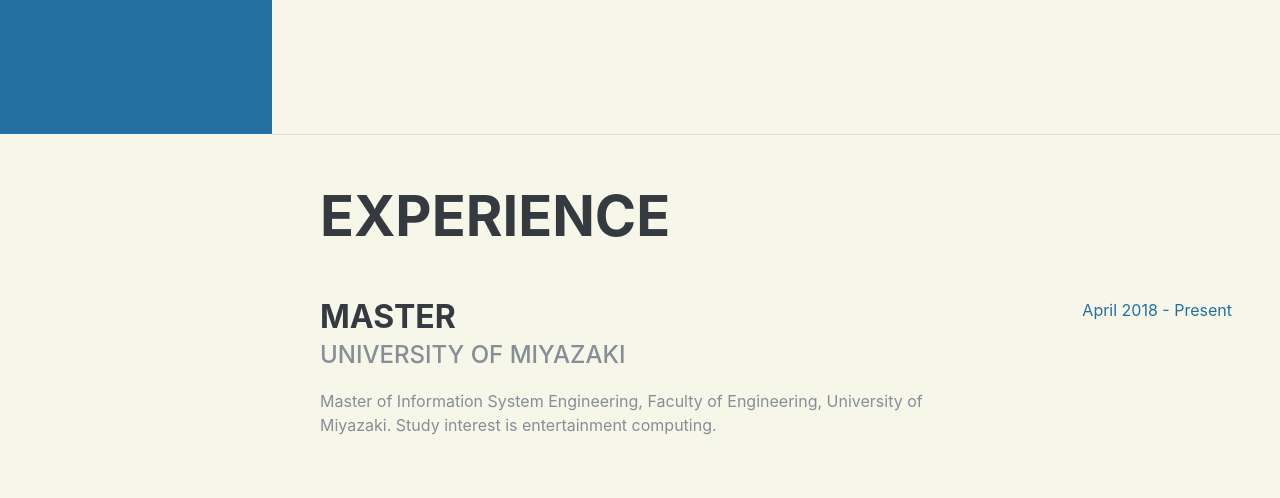
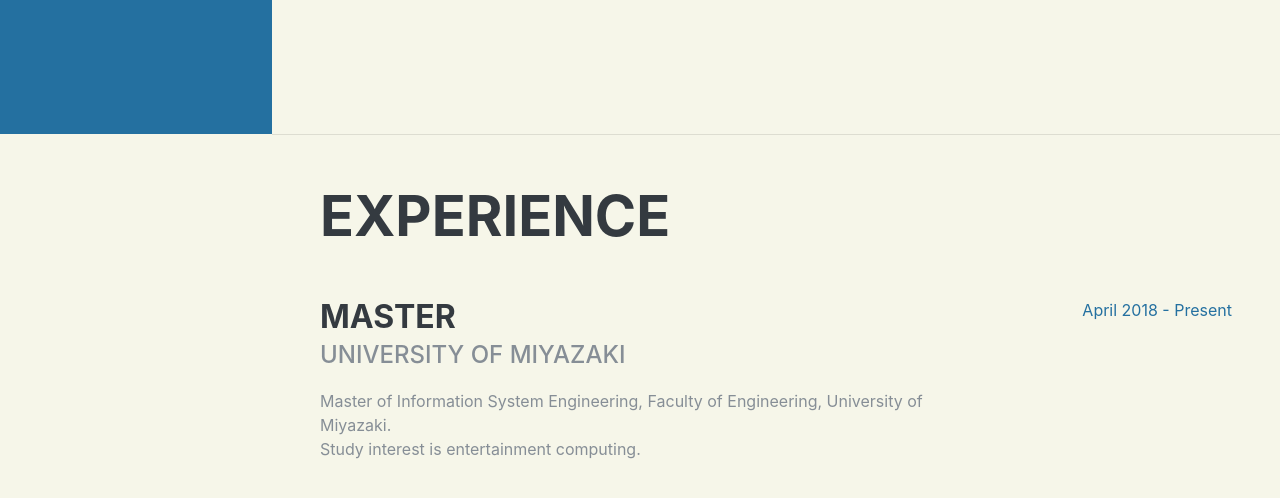
Before and after one commit to TakaShinoda/portfolio_v2, a Gatsby site: page / in a window 1280 px wide. Shown: the part 666-1164 px from the top of the page. Built offline with nearby package versions, Linux system fonts and the light colour scheme; Gatsby itself is replaced by a stand-in of ours; a web font is replaced by a local one.

Commit message:
Update index.js

```diff
--- a/src/pages/index.js
+++ b/src/pages/index.js
@@ -56,7 +56,7 @@
               <h3 className="mb-0">Master</h3>
               <div className="subheading mb-3">University of Miyazaki</div>
               <p>
-              Master of Information System Engineering, Faculty of Engineering, University of Miyazaki.
+              Master of Information System Engineering, Faculty of Engineering, University of Miyazaki.<br />
               Study interest is entertainment computing.
               </p>
             </div>
```
